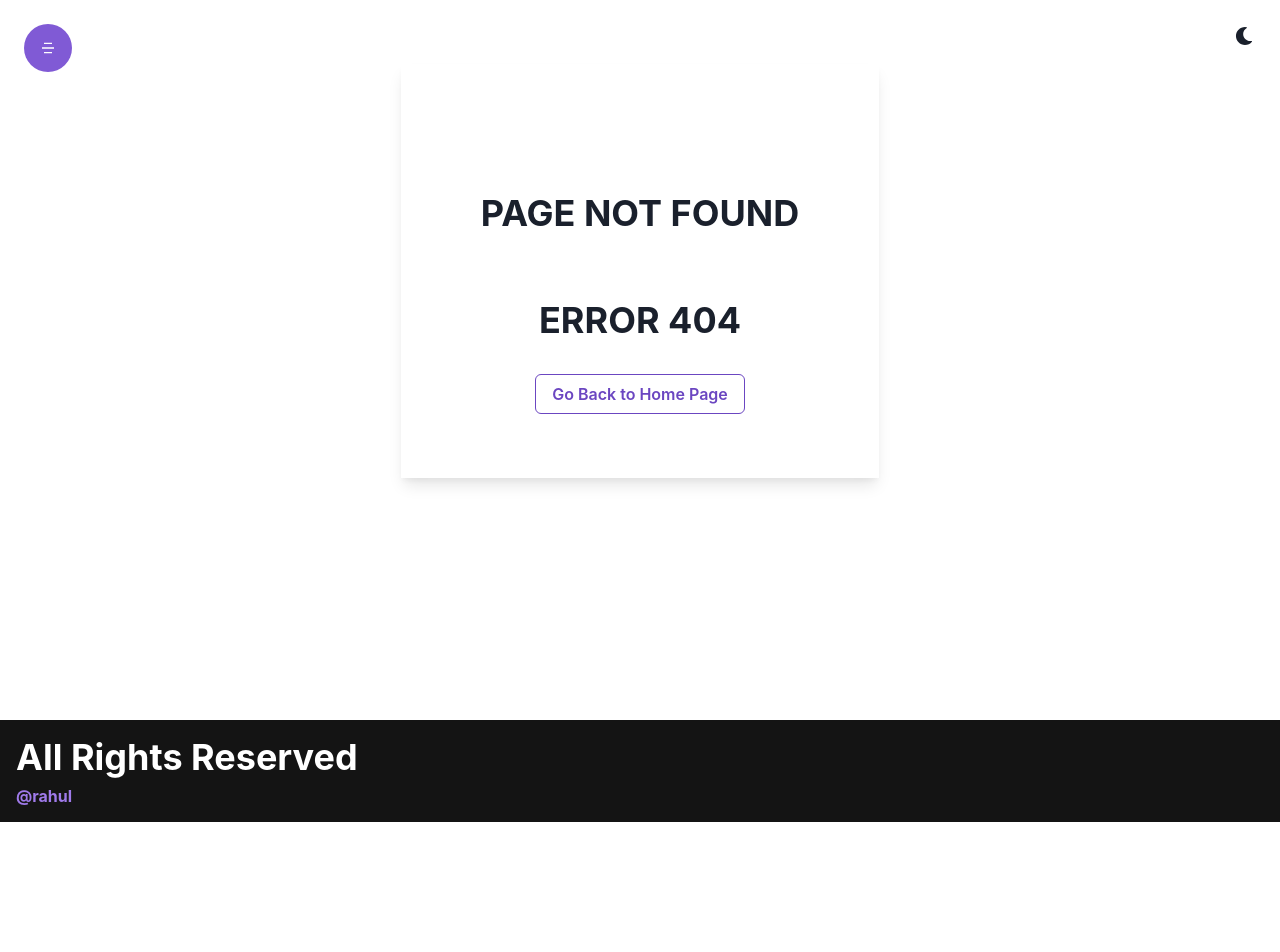
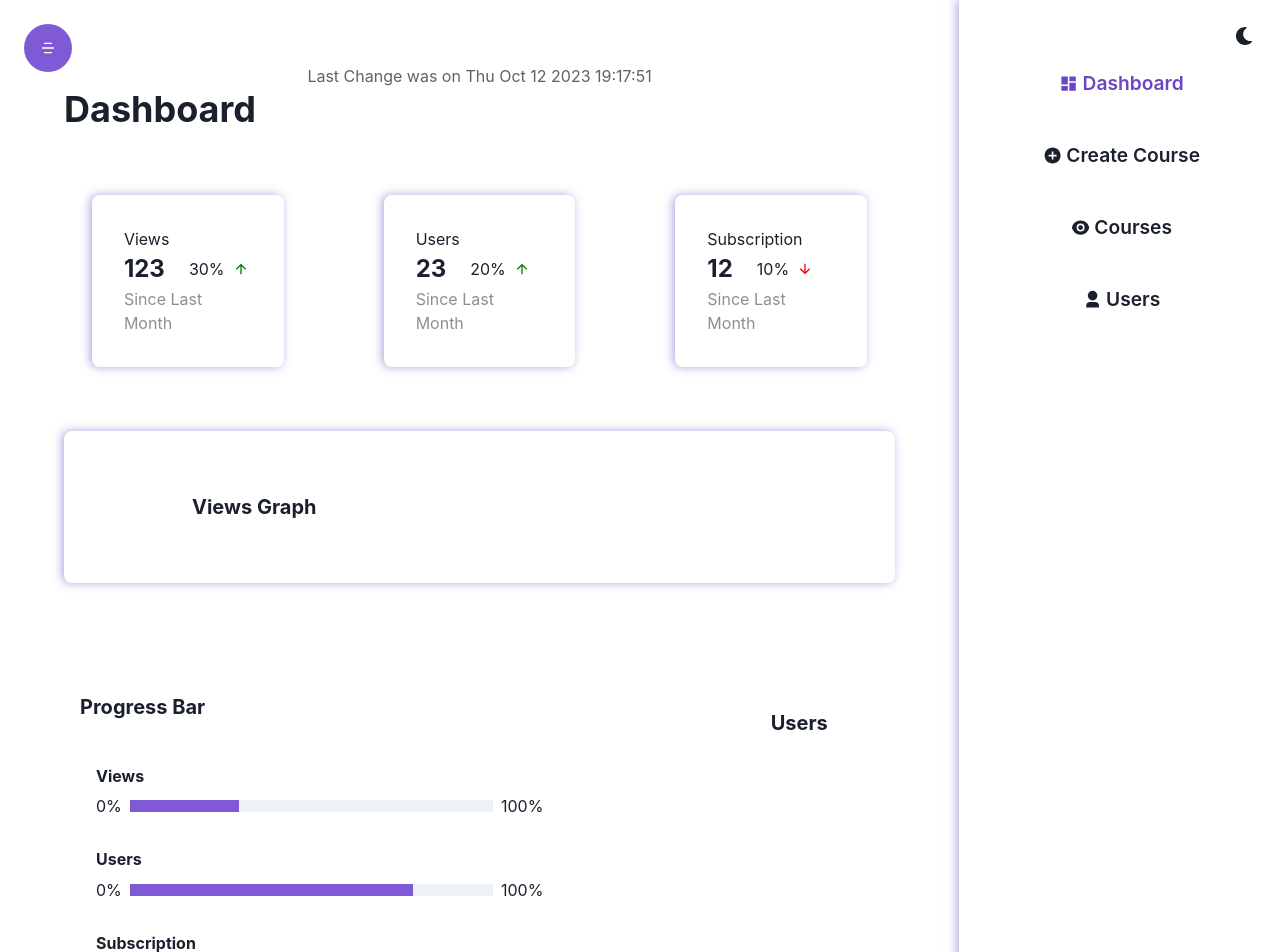
Before and after one commit to ImRkofficial/course-bundler, a React (Create React App) app: page /admin/dashboard in a window 1280 px wide. Before the commit this address had no page. Shown: the top 952 px of the page. Before the commit the page ends 822 px from the top, so only its background shows below. Built offline with nearby package versions, Linux system fonts and the light colour scheme; some icons are missing.

Commit message:
initial commit

```diff
--- a/src/App.js
+++ b/src/App.js
@@ -17,6 +17,12 @@ import PaymentFail from './components/payments/PaymentFail';
 import PaymentSuccess from './components/payments/PaymentSuccess';
 import CoursePage from './components/Course/CoursePage';
 import Profile from './components/Profile/Profile';
+import ChangePassword from './components/Profile/ChangePassword';
+import UpdateProfile from './components/Profile/UpdateProfile';
+import DashBoard from './components/Admin/Dashboard/DashBoard';
+import AdminCourses from './components/Admin/AdminCourses/AdminCourses';
+import CreateCourse from './components/Admin/CreateCourse/CreateCourse';
+import Users from './components/Admin/Users/Users';
 
 function App() {
 
@@ -42,8 +48,21 @@ function App() {
         <Route path="/paymentfail" element={<PaymentFail />} />
         <Route path="/paymentsuccess" element={<PaymentSuccess />} />
         <Route path="/profile" element={<Profile />} />
+        <Route path="/changepassword" element={<ChangePassword />} />
+        <Route path="/updateprofile" element={<UpdateProfile />} />
 
 
+
+      {/* Admin Routes */}
+      <Route path="/admin/dashboard" element={<DashBoard />} />
+      <Route path="/admin/courses" element={<AdminCourses />} />
+      <Route path="/admin/createcourse" element={<CreateCourse />} />
+      <Route path="/admin/users" element={<Users />} />
+
+
+
+
+      {/* Page Note Found Route */}
 
         <Route path="*" element={<NotFound />} />
       </Routes>
--- /dev/null
+++ b/src/components/Admin/AdminCourses/AdminCourses.jsx
@@ -0,0 +1,18 @@
+import { Box, Grid } from '@chakra-ui/react';
+import React from 'react'
+import SideBar from '../SideBar';
+
+const AdminCourses = () => {
+  return (
+    <>
+    <Grid minH={'100vh'} templateColumns={['1fr','5fr 1fr']}>
+    <Box >
+
+    </Box>
+    <SideBar/>
+    </Grid>
+    </>
+  )
+}
+
+export default AdminCourses;
--- /dev/null
+++ b/src/components/Admin/CreateCourse/CreateCourse.jsx
@@ -0,0 +1,18 @@
+import { Box, Grid } from '@chakra-ui/react'
+import React from 'react'
+import SideBar from '../SideBar'
+
+const CreateCourse = () => {
+  return (
+    <>
+    <Grid minH={'100vh'} templateColumns={['1fr','5fr 1fr']}>
+    <Box>
+
+    </Box>
+    <SideBar/>
+    </Grid>
+    </>
+  )
+}
+
+export default CreateCourse
--- /dev/null
+++ b/src/components/Admin/Dashboard/DashBoard.jsx
@@ -0,0 +1,78 @@
+import { Box, Grid, HStack, Heading, Progress, Stack, Text } from '@chakra-ui/react'
+import React from 'react'
+import SideBar from '../SideBar';
+import {RiArrowDownLine, RiArrowUpLine} from 'react-icons/ri';
+
+const  DataBox =({title,qty,qtyPercentage,profit})=>{
+    return(
+        <Box w={['full','20%']} boxShadow={`-2px 0px 10px rgba(107,70,193,0.5)`} p={8} borderRadius={'lg'}>
+            <Text children={title} />
+           <HStack spacing={6}>
+            <Text fontSize={'2xl'} fontWeight={'bold'} children={qty}/>
+            <HStack>
+                <Text children={`${qtyPercentage}%`}/>
+                {profit ? <RiArrowUpLine color='green'/> : (
+                    <RiArrowDownLine color='red' />
+                ) }
+            </HStack>
+           </HStack>
+           <Text children={'Since Last Month'} opacity={0.5}/>
+        </Box>
+    )
+}
+
+
+const Bar = ({title,value,profit})=>(
+    <Box py={4} px={[0,20]}>
+        <Heading size={'sm'} children={title} mb={2}/>
+        <HStack w={'full'} alignItems={'center'}>
+            <Text children={profit ? `0%`:`-${value}%`}/>
+            <Progress value={`${profit ? value : 0}`} w={'full'} colorScheme='purple'/>
+            <Text children={`${value > 100 ? value : 100}%`}/>
+        </HStack>
+    </Box>
+)
+
+const DashBoard = () => {
+  return (
+    <>
+    <Grid minH={'100vh'} templateColumns={['1fr','5fr 1fr']}>
+    <Box boxSizing='border-box' py={16} px={[4,0]}>
+    <Text textAlign={'center'} opacity={0.7} children={`Last Change was on ${String(new Date()).split('G')[0]}`}/>
+    <Heading children={'Dashboard'} ml={[0,16]} textAlign={['center','left']} mb={16}/>
+    <Stack direction={['column','row']} minH={24} justify={'space-evenly'}>
+        <DataBox title="Views" qty={123} qtyPercentage={30} profit={true}/>
+        <DataBox title="Users" qty={23} qtyPercentage={20} profit={true}/>
+        <DataBox title="Subscription" qty={12} qtyPercentage={10} profit={false}/>
+
+    </Stack>
+
+    <Box m={[0,16]} borderRadius={'lg'} padding={[0,16]} mt={[4,16]} boxShadow={`-2px 0px 10px rgba(107,70,193,0.5)`}>
+        <Heading textAlign={['center','left']} size={'md'} children={'Views Graph'} pt={[8,0]} ml={[0,16]}/>
+        {/* Line Graph Here */}
+    </Box>
+
+    <Grid templateColumns={['1fr','2fr 1fr']} >
+    <Box p={4}>
+        <Heading textAlign={['center','left']} size={'md'} my={8} ml={[0,16]} children={'Progress Bar'}/>
+        <Box>
+            <Bar profit={true} title={'Views'} value={30}/>
+            <Bar profit={true} title={'Users'} value={78}/>
+            <Bar profit={false} title={'Subscription'} value={20}/>
+        </Box>
+    </Box>
+
+    <Box p={[0,16]} boxSize={'border-box'} py={4}>
+        <Heading textAlign={'center'} size={'md'} children={'Users'} mb={4}/>
+
+    </Box>
+    </Grid>
+
+    </Box>
+    <SideBar/>
+    </Grid>
+    </>
+  )
+}
+
+export default DashBoard
--- /dev/null
+++ b/src/components/Admin/SideBar.jsx
@@ -0,0 +1,31 @@
+import { Button, VStack } from '@chakra-ui/react'
+import React from 'react'
+import { RiAddCircleFill, RiDashboardFill,RiEyeFill, RiUser3Fill } from 'react-icons/ri'
+import { Link, useLocation } from 'react-router-dom'
+
+const SideBar = () => {
+    const location = useLocation();
+  return (
+    <>
+    <VStack p={16} spacing={8} boxShadow={`-2px 0px 10px rgba(107,70,193,0.5)`}>
+    <LinkButton Icon={RiDashboardFill} text={'Dashboard'}  url={'dashboard'} active={location.pathname === '/admin/dashboard'}  />
+    <LinkButton Icon={RiAddCircleFill} text={'Create Course'}  url={'createcourse'} active={location.pathname === '/admin/createcourse'} />
+    <LinkButton Icon={RiEyeFill} text={'Courses'}  url={'courses'} active={location.pathname === '/admin/courses'} />
+    <LinkButton Icon={RiUser3Fill} text={'Users'}  url={'users'} active={location.pathname === '/admin/users'} />
+    </VStack>
+    </>
+  )
+}
+
+export default SideBar;
+
+function LinkButton({url,Icon,text,active}){
+    return(
+        <Link to={`/admin/${url}`}>
+        <Button colorScheme={active ? 'purple' :'white'} fontSize={'larger'} variant={'ghost'}>
+            <Icon style={{margin:'4px'}}/>
+            {text}
+        </Button>
+        </Link>
+    )
+}
--- /dev/null
+++ b/src/components/Admin/Users/Users.jsx
@@ -0,0 +1,18 @@
+import { Box, Grid } from '@chakra-ui/react'
+import React from 'react'
+import SideBar from '../SideBar'
+
+const Users = () => {
+  return (
+    <>
+    <Grid minH={'100vh'} templateColumns={['1fr','5fr 1fr']}>
+    <Box>
+
+    </Box>
+    <SideBar/>
+    </Grid>
+    </>
+  )
+}
+
+export default Users
--- /dev/null
+++ b/src/components/Profile/ChangePassword.jsx
@@ -0,0 +1,41 @@
+import { Button, Container, Heading, Input, VStack } from '@chakra-ui/react'
+import React, { useState } from 'react'
+
+const ChangePassword = () => {
+    const [oldPassword,setOldPassword] = useState('');
+    const [newPassword,setNewPassword] = useState('');
+  return (
+    <>
+    <Container p={16} minH={'90vh'}>
+        <form>
+            <Heading children={'Change Password'} my={16} textAlign={['center','left']} textTransform={'uppercase'} />
+            <VStack spacing={8} >
+            <Input
+                    required
+                    id='email'
+                    value={oldPassword}
+                    onChange={(e)=>setOldPassword(e.target.value)}
+                    focusBorderColor='purple.500'
+                    placeholder='Old password...'
+                    type='password'
+                />
+            <Input
+                    required
+                    id='email'
+                    value={newPassword}
+                    onChange={(e)=>setNewPassword(e.target.value)}
+                    focusBorderColor='purple.500'
+                    placeholder='New password..'
+                    type='password'
+                />
+
+                <Button colorScheme='purple' w={'full'} type='submit'>Change Password</Button>
+            </VStack>
+
+        </form>
+    </Container>
+    </>
+  )
+}
+
+export default ChangePassword
--- a/src/components/Profile/Profile.jsx
+++ b/src/components/Profile/Profile.jsx
@@ -2,7 +2,18 @@ import { Avatar, Button, Container, HStack, Heading, Image, Input, Modal, ModalB
 import React, { useState } from 'react';
 import {MdDeleteForever} from 'react-icons/md';
 import { Link } from 'react-router-dom';
-import {fileUploadStyle}  from './../../components/auth/Register';
+
+export const fileUploadStyle ={
+    "&::file-selector-button":{
+        cursor:"pointer",
+        marginLeft:"-5%",
+        width:"110%",
+        color:"black",
+        border:"none",
+        backgroundColor:"#BEADFA",
+        height:'100%'
+    }
+}
 
 const Profile = () => {
     const user = {
@@ -23,7 +34,10 @@ const Profile = () => {
         console.log(id)
     }
 
-    const changeImageSubmitHandler =(e,image)=>{};
+    const changeImageSubmitHandler =(e,image)=>{
+        e.preventDefault();
+        console.log(image)
+    };
     const {isOpen,onClose,onOpen} = useDisclosure();
   return (
     <>
@@ -99,7 +113,7 @@ const Profile = () => {
         )
     }
 
-    <ChangePhotoBox isOpen={isOpen} onClose={onClose}/>
+    <ChangePhotoBox isOpen={isOpen} onClose={onClose} changeImageSubmitHandler={changeImageSubmitHandler}/>
     </Container>
     </>
   )
@@ -126,6 +140,13 @@ function ChangePhotoBox({isOpen,onClose,changeImageSubmitHandler}){
             setImage(file)
         }
     }
+
+    const closeHandler =()=>{
+        onClose();
+        setImagePreview('');
+        setImage('')
+
+    }
     return(
         <Modal isOpen={isOpen} onClose={onClose}>
             <ModalOverlay backdropFilter={'blur(10px'}/>
@@ -137,14 +158,14 @@ function ChangePhotoBox({isOpen,onClose,changeImageSubmitHandler}){
                         <form action="" onSubmit={(e)=>changeImageSubmitHandler(e,image)}>
                             <VStack spacing={8}>
                                 <Avatar boxSize={48} src={imagePreview} />
-                                <Input type='file' css={{'&::file-selector-button':fileUploadStyle}} onChange={changeImage}/>
-                                <Button w={'full'} colorScheme='purple'>Change</Button>
+                                <Input accept='image/*' focusBorderColor='purple.500' type='file' css={fileUploadStyle} onChange={changeImage}/>
+                                <Button w={'full'} type={'submit'} colorScheme='purple'>Change</Button>
                             </VStack>
                         </form>
                     </Container>
                 </ModalBody>
                 <ModalFooter>
-                    <Button mr={3} onClick={onclose}>Cancel</Button>
+                    <Button mr={3} onClick={closeHandler}>Cancel</Button>
                 </ModalFooter>
             </ModalContent>
         </Modal>
--- /dev/null
+++ b/src/components/Profile/UpdateProfile.jsx
@@ -0,0 +1,39 @@
+import { Button, Container, Heading, Input, VStack } from '@chakra-ui/react'
+import React, { useState } from 'react'
+
+const UpdateProfile = () => {
+    const [name,setName] = useState('');
+    const [email,setEmail]= useState('');
+  return (
+    <>
+    <Container p={16} minH={'90vh'}>
+        <form>
+            <Heading children={'Update Profile'} my={16} textAlign={['center','left']} textTransform={'uppercase'} />
+            <VStack spacing={8} >
+            <Input
+                    id='email'
+                    value={name}
+                    onChange={(e)=>setName(e.target.value)}
+                    focusBorderColor='purple.500'
+                    placeholder='Name'
+                    type='text'
+                />
+            <Input
+                    id='email'
+                    value={email}
+                    onChange={(e)=>setEmail(e.target.value)}
+                    focusBorderColor='purple.500'
+                    placeholder='Email'
+                    type='email'
+                />
+
+                <Button colorScheme='purple' w={'full'} type='submit'>Update Profile</Button>
+            </VStack>
+
+        </form>
+    </Container>
+    </>
+  )
+}
+
+export default UpdateProfile
```
